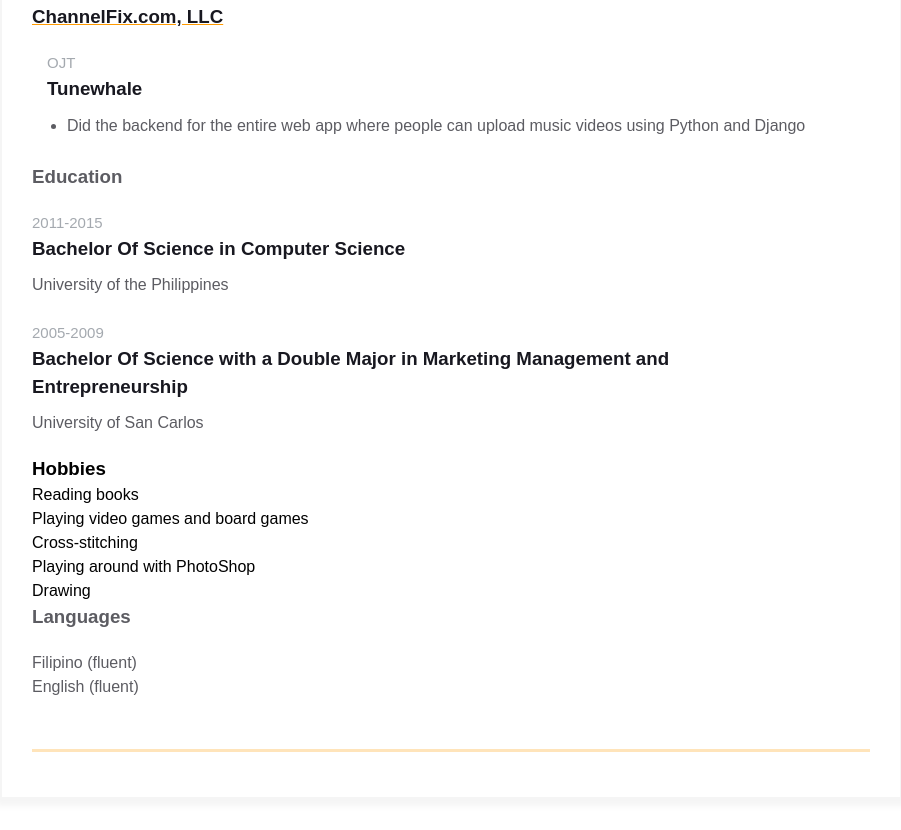
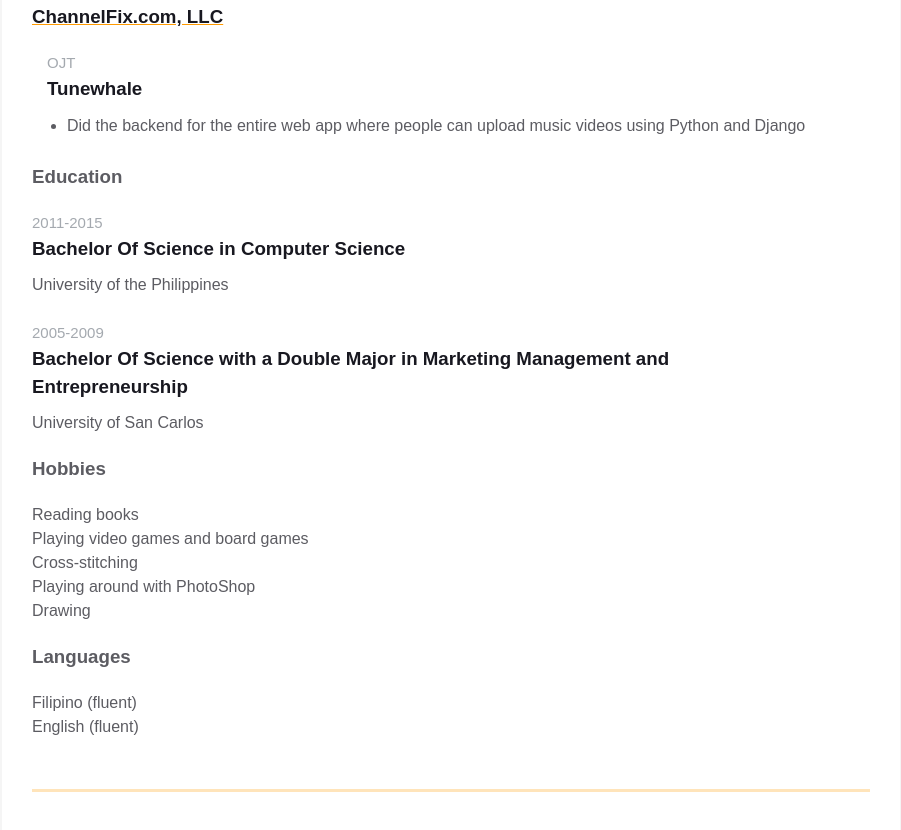
Before and after one commit to cristinajeandonato/homepage, a plain HTML site: page index.html in a window 1280 px wide. Shown: the part 969-1799 px from the top of the page, without its empty margins (189-1090 px from the left). Drawn offline with Linux system fonts and the light colour scheme.

Commit message:
added styles for hobbies

```diff
--- a/styles.css
+++ b/styles.css
@@ -251,6 +251,20 @@
     color: var(--secondary-text-color);
   }
 
+  .additional-info__hobbies {
+    margin-bottom: 20px;
+  }
+
+  .additional-info__hobbies-header {
+    color: var(--secondary-text-color);
+    text-align: left;
+    margin-bottom: 20px;
+  }
+
+  .additional-info__hobbies-item {
+    color: var(--secondary-text-color);
+  }
+
   .additional-info__languages {
     margin-bottom: 20px;
   }
```
